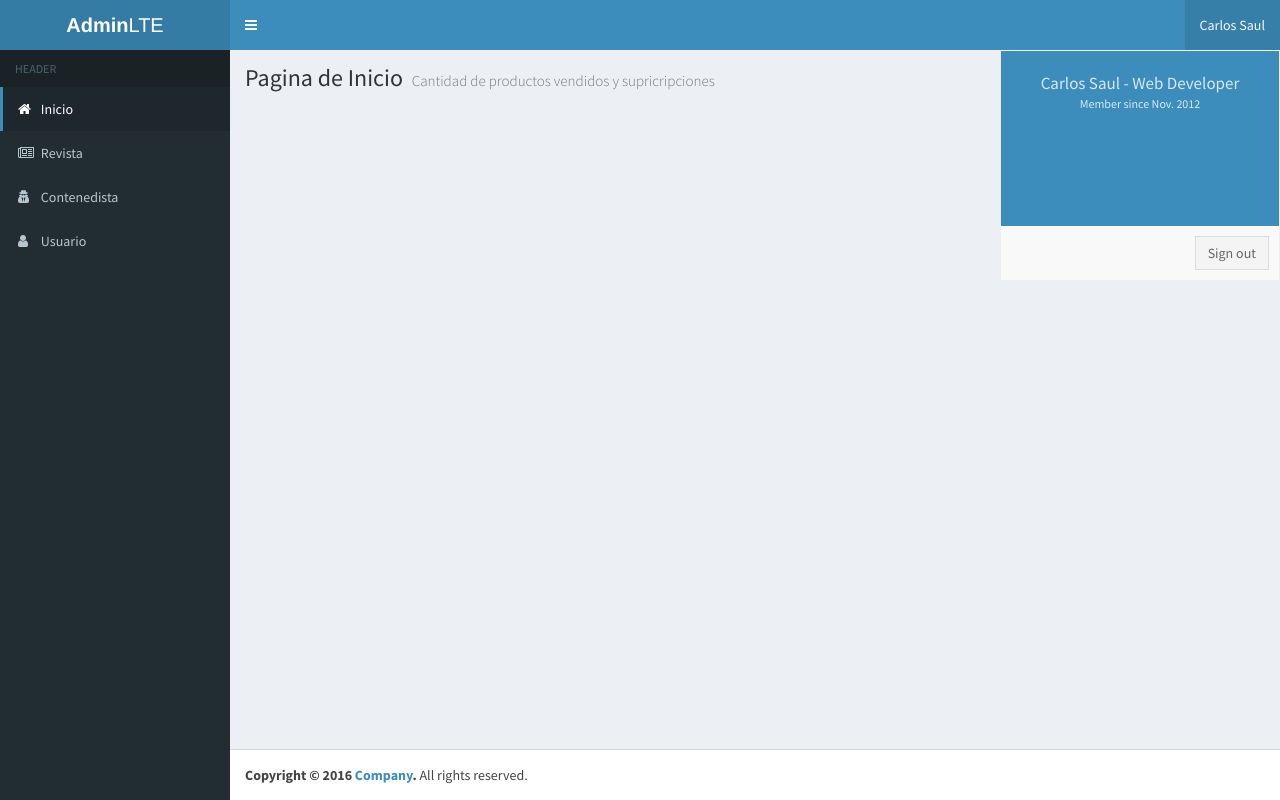
After one commit to julianbermolen/TP_PHP_Revista, a PHP site: page /panel-administrador.php in a window 1280 px wide, after a click on "Carlos Saul". The commit adds this page. Run offline with PHP 8.4, Linux system fonts and the light colour scheme; some libraries are stand-ins or nearby versions.

Commit message:
Panel Administrador | Creación de las secciones del panel

```diff
--- /dev/null
+++ b/panel-administrador.php
@@ -0,0 +1,149 @@
+<!DOCTYPE html>
+
+<html>
+<head>
+  <meta charset="utf-8">
+  <meta http-equiv="X-UA-Compatible" content="IE=edge">
+  <title>Panel de administracion | Inicio</title>
+  <!-- Le dice al navegador para ser responsive en el ancho de la pantalla -->
+  <meta content="width=device-width, initial-scale=1, maximum-scale=1, user-scalable=no" name="viewport">
+  <!-- Bootstrap 3.3.6 -->
+  <link rel="stylesheet" href="css/bootstrap-3.3.6-dist/css/bootstrap.min.css">
+  <!-- Font Awesome -->
+  <link rel="stylesheet" href="https://cdnjs.cloudflare.com/ajax/libs/font-awesome/4.5.0/css/font-awesome.min.css">
+  <!-- Ionicons -->
+  <link rel="stylesheet" href="https://cdnjs.cloudflare.com/ajax/libs/ionicons/2.0.1/css/ionicons.min.css">
+  <!-- Css principal -->
+  <link rel="stylesheet" href="css/admin/AdminLTE.min.css">
+
+  <link rel="stylesheet" href="css/admin/skin-blue.min.css">
+
+  <!-- HTML5 Shim and Respond.js IE8 support of HTML5 elements and media queries -->
+  <!-- WARNING: Respond.js doesn't work if you view the page via file:// -->
+  <!--[if lt IE 9]>
+  <script src="https://oss.maxcdn.com/html5shiv/3.7.3/html5shiv.min.js"></script>
+  <script src="https://oss.maxcdn.com/respond/1.4.2/respond.min.js"></script>
+  <![endif]-->
+</head>
+<body class="hold-transition skin-blue sidebar-mini">
+<div class="wrapper">
+
+  <!-- Header Principal -->
+  <header class="main-header">
+
+    <!-- Logo -->
+    <a href="index2.html" class="logo">
+      <!-- mini logo para barra lateral mini 50x50 pixels -->
+      <span class="logo-mini"><b>A</b>LT</span>
+      <!-- logo para estado regular y dispositivos moviles -->
+      <span class="logo-lg"><b>Admin</b>LTE</span>
+    </a>
+
+    <!-- Header Navbar -->
+    <nav class="navbar navbar-static-top" role="navigation">
+      <!-- Barra lateral Boton Biestado-->
+      <a href="#" class="sidebar-toggle" data-toggle="offcanvas" role="button">
+        <span class="sr-only">Toggle navigation</span>
+      </a>
+      <!-- Navbar Menu de la derecha -->
+      <div class="navbar-custom-menu">
+        <ul class="nav navbar-nav">
+
+          <!-- Menu de cuenta de usuario -->
+          <li class="dropdown user user-menu">
+            <!-- Menu Boton Biestado -->
+            <a href="#" class="dropdown-toggle" data-toggle="dropdown">
+              <!-- Nombre del usuario -->
+              <span>Carlos Saul</span>
+            </a>
+            <ul class="dropdown-menu">
+
+              <!-- Header usuario -->
+              <li class="user-header">
+
+                <p>
+                  Carlos Saul - Web Developer
+                  <small>Member since Nov. 2012</small>
+                </p>
+              </li>
+
+                <!-- /.row -->
+              </li>
+              <!-- Menu Footer-->
+              <li class="user-footer">
+                <div class="pull-right">
+                  <a href="#" class="btn btn-default btn-flat">Sign out</a>
+                </div>
+              </li>
+            </ul>
+          </li>
+        </ul>
+      </div>
+    </nav>
+  </header>
+  <!--Columna del lado izquierdo, contiene el logotipo y la barra lateral izquierda -->
+  <aside class="main-sidebar">
+
+
+    <section class="sidebar">
+
+
+      <!-- Sidebar Menu -->
+      <ul class="sidebar-menu">
+        <li class="header">HEADER</li>
+
+        <li class="active"><a href="panel-administrador.php"><i class="fa fa-home"></i> <span>Inicio</span></a></li>
+        <li><a href="panel-administrador-revista.php"><i class="fa fa-newspaper-o"></i> <span>Revista</span></a></li>
+        <li><a href="panel-administrador-contenedista.php"><i class="fa fa-user-secret"></i> <span>Contenedista</span></a></li>
+        <li><a href="panel-administrador-usuario.php"><i class="fa fa-user"></i> <span>Usuario</span></a></li>
+      </ul>
+      <!-- /.sidebar-menu -->
+    </section>
+    <!-- /.sidebar -->
+  </aside>
+
+  <!-- Contiene el contenido de la pagina -->
+  <div class="content-wrapper">
+    <!-- Encabezado de la pagina -->
+    <section class="content-header">
+      <h1>
+        Pagina de Inicio
+        <small>Cantidad de productos vendidos y supricripciones</small>
+      </h1>
+    </section>
+
+    <!-- Contenido Principal -->
+    <section class="content">
+
+      <!-- Your Page Content Here -->
+
+    </section>
+    <!-- /.content -->
+  </div>
+  <!-- /.content-wrapper -->
+
+  <!-- Main Footer -->
+  <footer class="main-footer">
+
+    <!-- Por defecto a la izquierda -->
+    <strong>Copyright &copy; 2016 <a href="#">Company</a>.</strong> All rights reserved.
+  </footer>
+
+
+<!-- ./wrapper -->
+
+<!-- Sripts JS Requeridos -->
+
+<!-- jQuery 2.2.0 -->
+<script src="js/jQuery/jQuery-2.2.0.min.js"></script>
+<!-- Bootstrap 3.3.6 -->
+<script src="js/bootstrap.min.js"></script>
+<!-- AdminLTE App -->
+<script src="js/app.min.js"></script>
+
+<!-- Optionally, you can add Slimscroll and FastClick plugins.
+     Both of these plugins are recommended to enhance the
+     user experience. Slimscroll is required when using the
+     fixed layout. -->
+</body>
+</html>
```
Also changed, not shown: panel-administrador-contenedista.php (added, +149 -0 lines), panel-administrador-revista.php (renamed from panel-administrador.html, +4 -4 lines), panel-administrador-usuario.php (added, +149 -0 lines).
